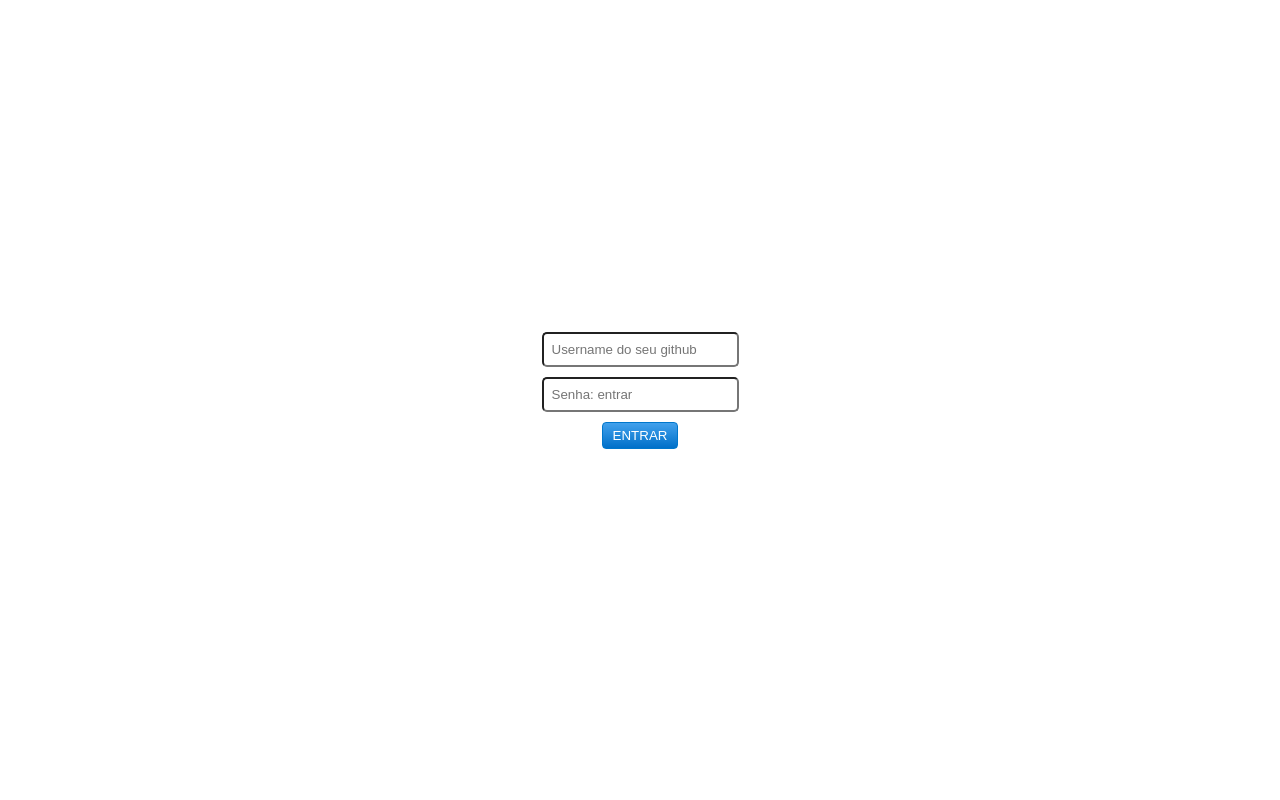
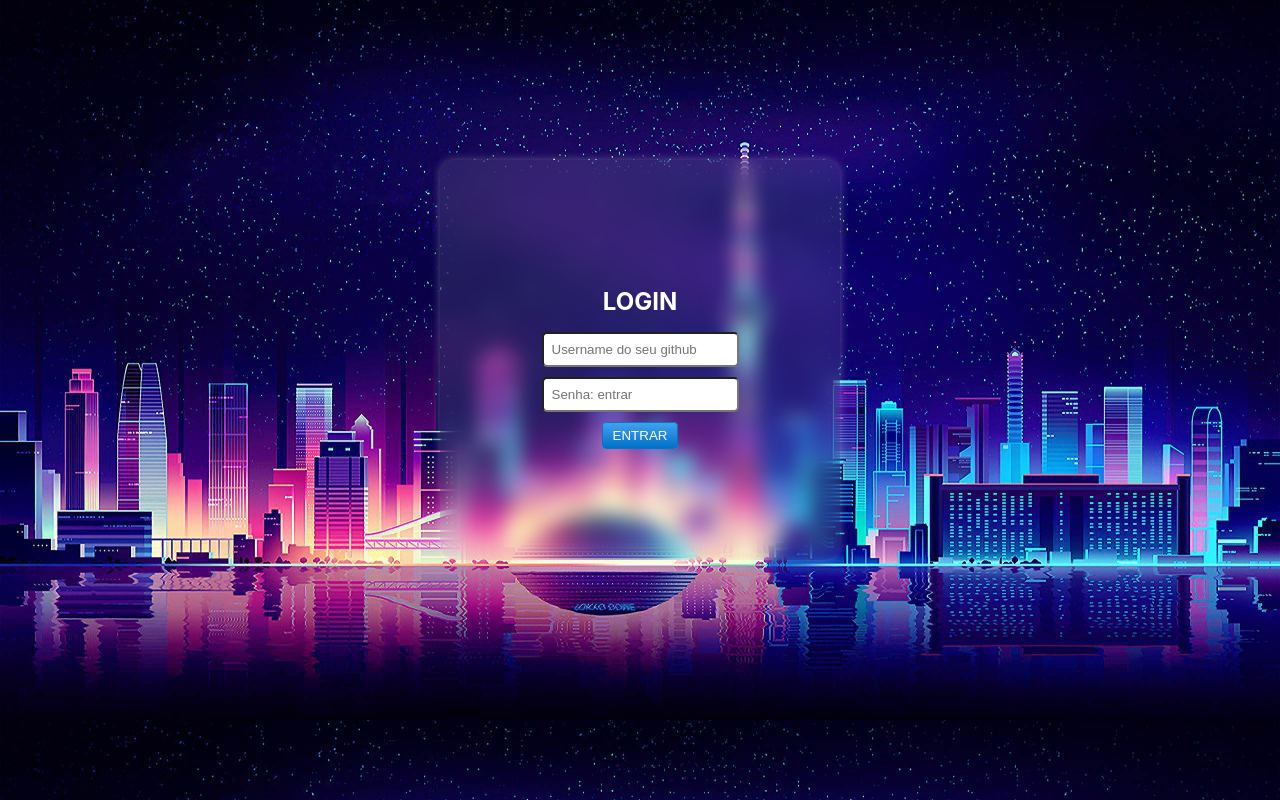
Before and after one commit to WilliamGrohe/login-react, a React (Create React App) app: page / in a window 1280 px wide. Built offline with nearby package versions, Linux system fonts and the light colour scheme.

Commit message:
Try fixed bug deploy Vercel

```diff
--- a/src/styles/global.scss
+++ b/src/styles/global.scss
@@ -10,8 +10,8 @@ body {
   -webkit-font-smoothing: antialiased;
   -moz-osx-font-smoothing: grayscale;
 
-  // background: url("../assets/cities.jpg");
-  // background-size: cover;
+  background: url("../assets/images/cities.jpg");
+  background-size: cover;
 }
 
 code {
--- a/src/styles/login.scss
+++ b/src/styles/login.scss
@@ -1,8 +1,3 @@
-body {
-  // background: url('../assets/cities.jpg');
-  // background-size: cover;
-}
-
 .card {
   background: rgba(255, 255, 255, 0.1);
   backdrop-filter: blur(10px);
```
Also changed, not shown: src/assets/images/cities.jpg (renamed from src/Assets/cities.jpg).
